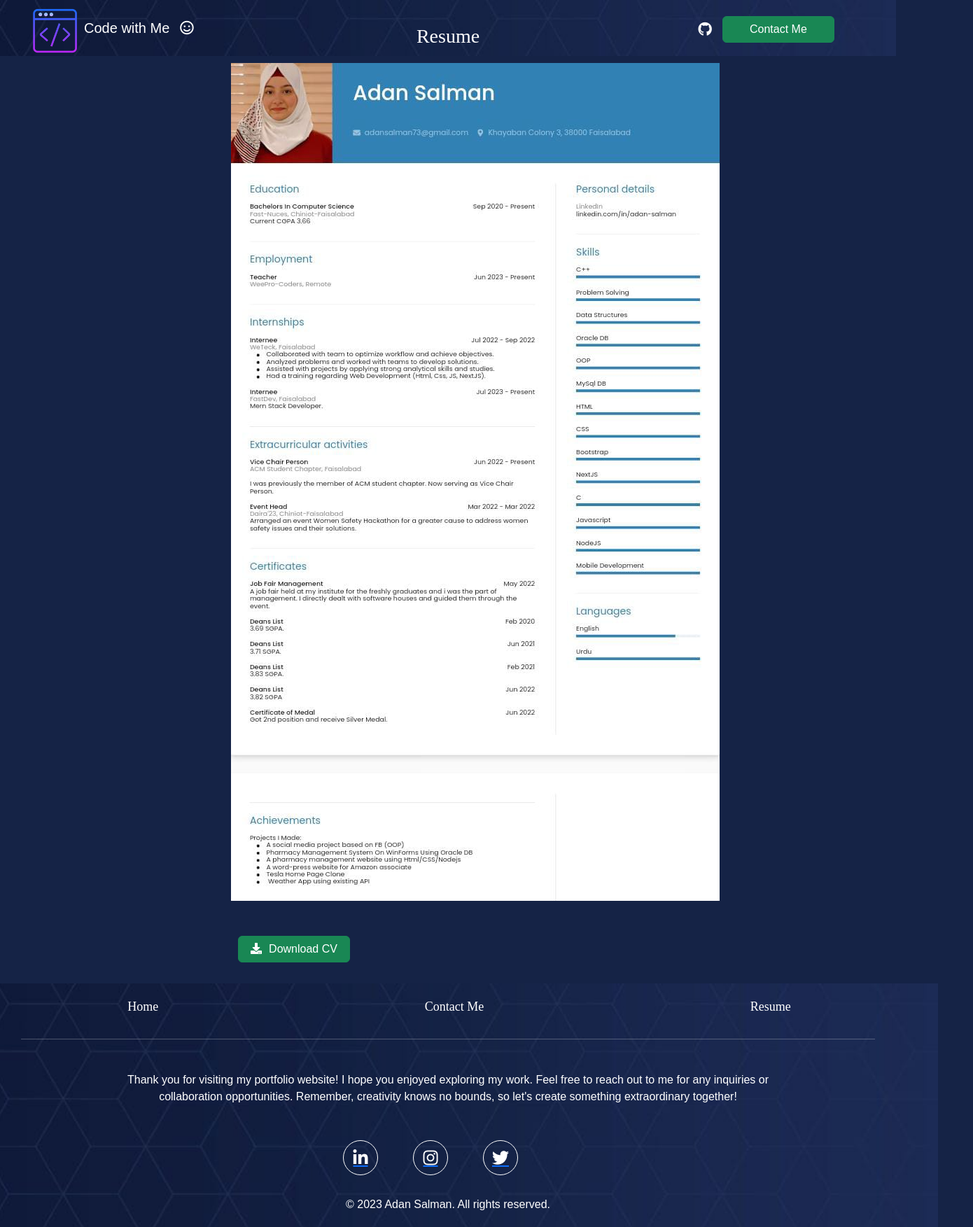
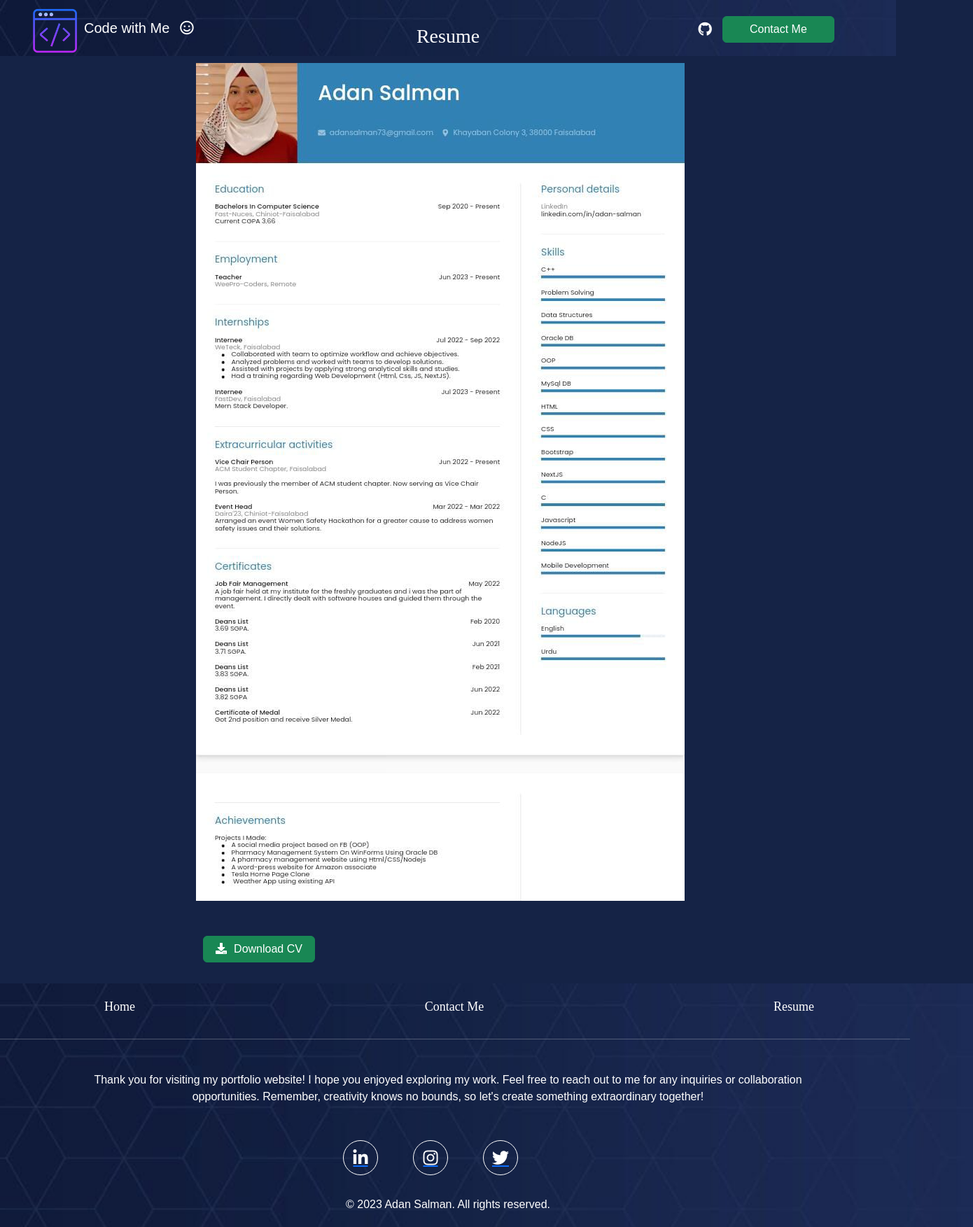
Before and after one commit to adan-s/Web-Portfolio, a React (Create React App) app: page /resume in a window 1280 px wide. Shown: the whole page at 70% size, 1390 px wide, since content can reach past the window. Built offline with nearby package versions, Linux system fonts and the light colour scheme.

Commit message:
chngd footer

```diff
--- a/src/App.css
+++ b/src/App.css
@@ -344,7 +344,7 @@ font-family: 'Times New Roman', Times, serif;
   width: 100%;
   background-color: #13063B;
   color: white;
-  width: 1400px;
+  width: 1500px;
   display: flex;
   flex-direction: column;
   background-image: url('./Images/footerbg.jpg');
```
